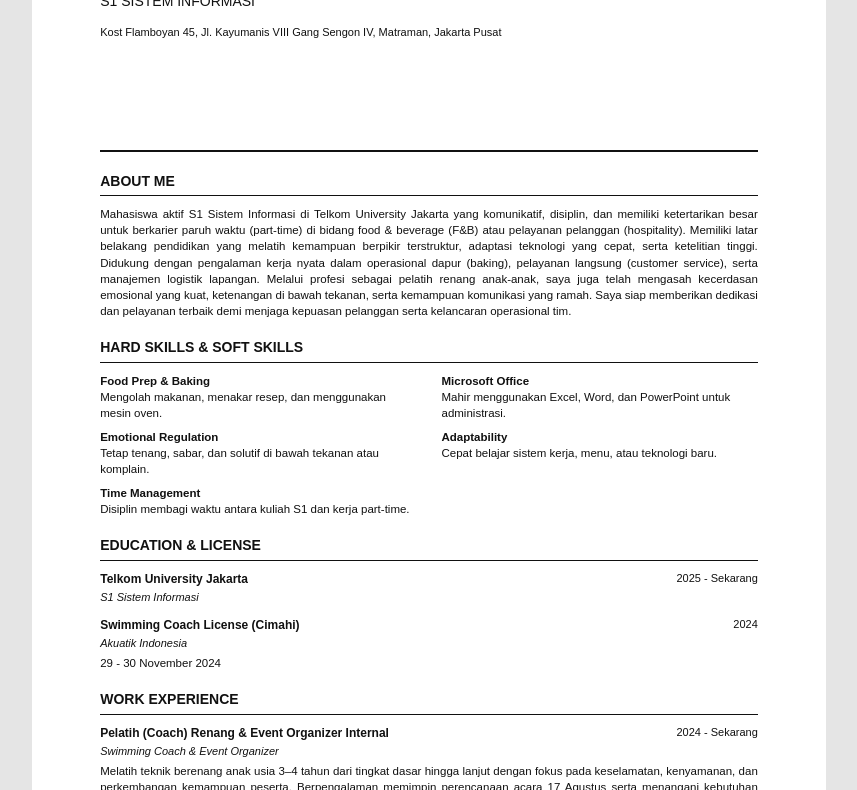
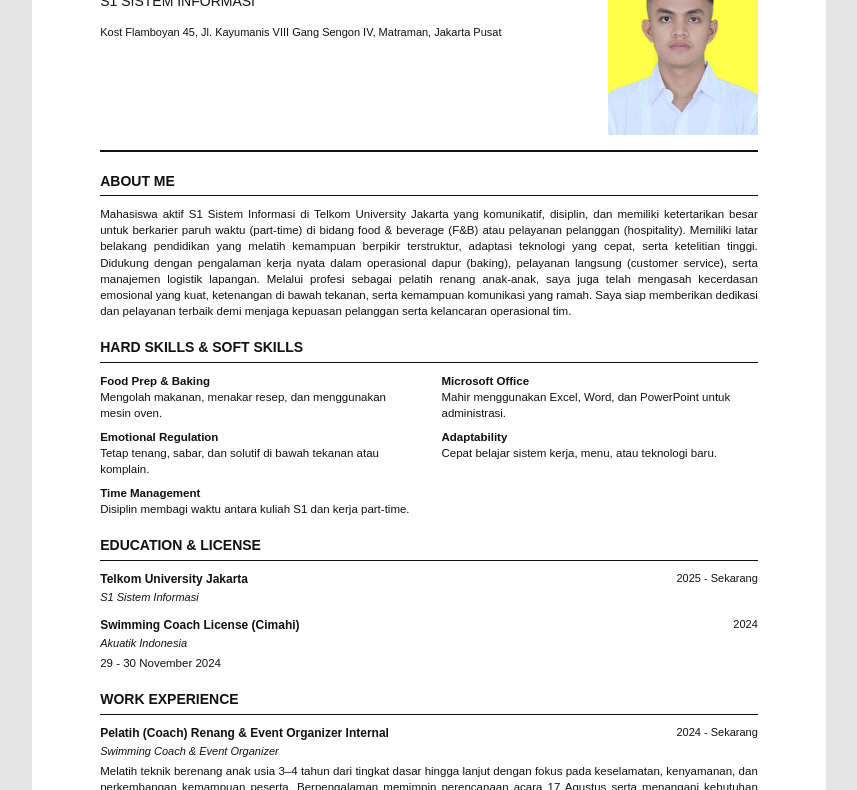
Before and after one commit to almuqryz/ahmadalz-cv, a plain HTML site: page index.html in a window 1280 px wide. Shown: the part 127-917 px from the top of the page, without its empty margins (211-1068 px from the left). Drawn offline with Linux system fonts and the light colour scheme.

Commit message:
index.html

```diff
--- a/index.html
+++ b/index.html
@@ -351,7 +351,7 @@
                 <div class="photo-frame">
 
                     <img
-                        src="pendek.jpeg"
+                        src="f8310f64-fe63-4e44-a28c-36cc6dbdb4d5.jpeg"
                         alt="Foto Ahmad Al-Muqry Zahib"
                         class="profile-photo"
                     >
```
